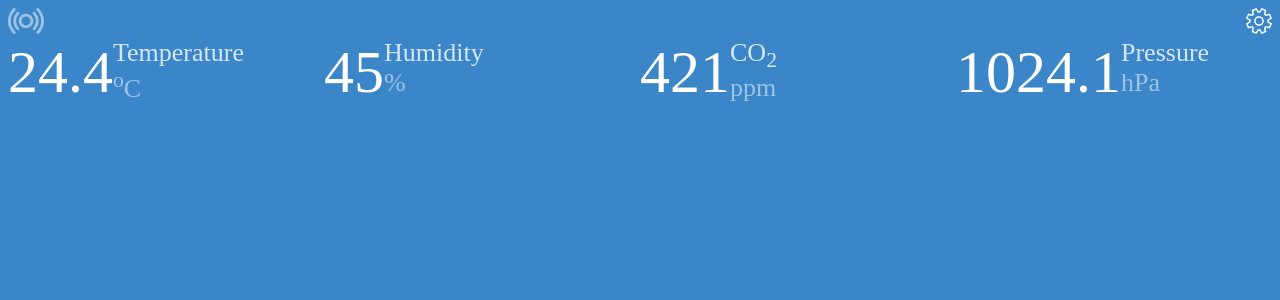
After one commit to deepdows/smarthouse, a Flask app: page /analyzer in a window 1280 px wide. The commit adds this page. Shown: the top 300 px of the page. Run offline with Flask 2, Linux system fonts and the light colour scheme.

Commit message:
analyzer start

```diff
--- a/run.py
+++ b/run.py
@@ -38,5 +38,9 @@ def index():
 def login():
     return render_template('login.html')
 
+@app.route('/analyzer')
+def analyzer():
+    return render_template('analyzer.html', temp=24.4, hum=45, pressure=1024.1, co2=421)
+
 if __name__ == '__main__':
     app.run(debug=True)
--- /dev/null
+++ b/static/analyzer.css
@@ -0,0 +1,37 @@
+:root{
+    --blue4: #3a86c9;
+    --blue3: #70B2E2;
+}
+body{
+    background-color: var(--blue4);
+    font-family: Ubuntu;
+}
+.bar{
+    margin-top: 5px;
+    display: flex;
+    justify-content: space-between;
+}
+#signal img, #settings img{
+    height: 26px;
+}
+.monitoring{
+    color: white;
+    font-weight: medium;
+    display: flex;
+}
+.temp, .hum, .co2, .pressure{
+    width: 50%;
+    display: flex;
+}
+.units, .name{
+    font-size: 26px;
+}
+.name{
+    opacity: 0.8;
+}
+.units{
+    opacity: 0.5;
+}
+.value{
+    font-size: 60px;
+}
--- /dev/null
+++ b/templates/analyzer.html
@@ -0,0 +1,65 @@
+{% extends 'layout.html' %}
+{% block styles %}
+    <link rel="stylesheet" href="{{ url_for('static', filename='analyzer.css') }}">
+{% endblock %}
+{% block content %}
+    <div class="container">
+        <div class="bar">
+            <div id="signal">
+                <img src="{{ url_for('static', filename='img/signal.svg') }}" alt="">
+            </div>
+            <div id="settings">
+                <img src="{{ url_for('static', filename='img/settings.svg') }}" alt="">
+            </div>
+        </div>
+        <div class="monitoring">
+            <div class="temp">
+                <div class="value">{{ temp }}</div>
+                <div class="second-column">
+                    <div class="name">Temperature</div>
+                    <div class="units"><sup>o</sup>C</div>
+                </div>
+            </div>
+            <div class="hum">
+                <div class="value">{{ hum }}</div>
+                <div class="second-column">
+                    <div class="name">Humidity</div>
+                    <div class="units">%</div>
+                </div>
+            </div>
+            <div class="co2">
+                <div class="value">{{ co2 }}</div>
+                <div class="second-column">
+                    <div class="name">CO<sub>2</sub></div>
+                    <div class="units">ppm</div>
+                </div>
+            </div>
+            <div class="pressure">
+                <div class="value">{{ pressure }}</div>
+                <div class="second-column">
+                    <div class="name">Pressure</div>
+                    <div class="units">hPa</div>
+                </div>
+            </div>
+        </div>
+    </div>
+{% endblock content %}
+{% block scripts %}
+    <!-- <script>
+        $(function() {
+            window.setInterval(function(){
+                loadData();
+            }, 1000)
+            function loadData(){
+                $.ajax({
+                    url: '/data',
+                    type: 'GET',
+                    dataType: 'json',
+                    success: function(data){
+                        $('.data').replaceWith(data);
+                    }
+                });
+            }
+        });
+    </script> -->
+{% endblock %}
--- a/templates/layout.html
+++ b/templates/layout.html
@@ -4,19 +4,18 @@
         <!-- Required meta tags -->
         <meta charset="utf-8">
         <meta name="viewport" content="width=device-width, initial-scale=1, shrink-to-fit=no">
-
-        <link rel="stylesheet" href="https://stackpath.bootstrapcdn.com/bootstrap/4.5.0/css/bootstrap.min.css">
-        <link rel="stylesheet" href="https://maxcdn.bootstrapcdn.com/font-awesome/4.7.0/css/font-awesome.min.css">
+        <link rel="shortcut icon" href="{{ url_for('static', filename='img/favicon.png') }}">
         {% block styles %}{% endblock %}
 
-        <title>Your page title</title>
+        {% if title %}
+            <title>{{ title }}</title>
+        {% else %}
+            <title>SmartHouse</title>
+        {% endif %}
     </head>
     <body>
         <!-- Your page content -->
         {% block content %}{% endblock %}
-
-        <script src="https://cdn.jsdelivr.net/npm/popper.js@1.16.0/dist/umd/popper.min.js"></script>
-        <script src="https://stackpath.bootstrapcdn.com/bootstrap/4.5.0/js/bootstrap.min.js"></script>
         <script src="https://code.jquery.com/jquery-3.5.1.min.js"></script>
         {% block scripts %}{% endblock %}
     </body>
```
Also changed, not shown: static/home.css (added, +28 -0 lines), templates/index.html (+15 -21 lines), static/img/favicon.png (added), static/img/settings.svg (added), static/img/signal.svg (added).
